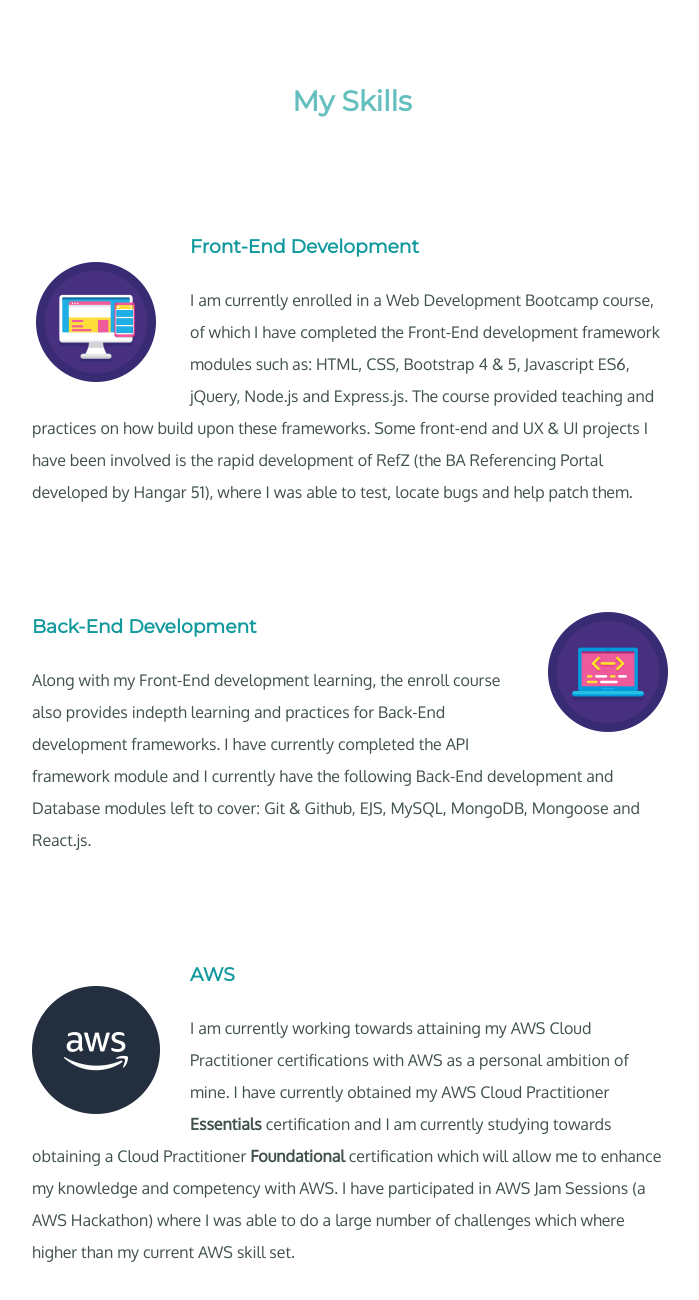
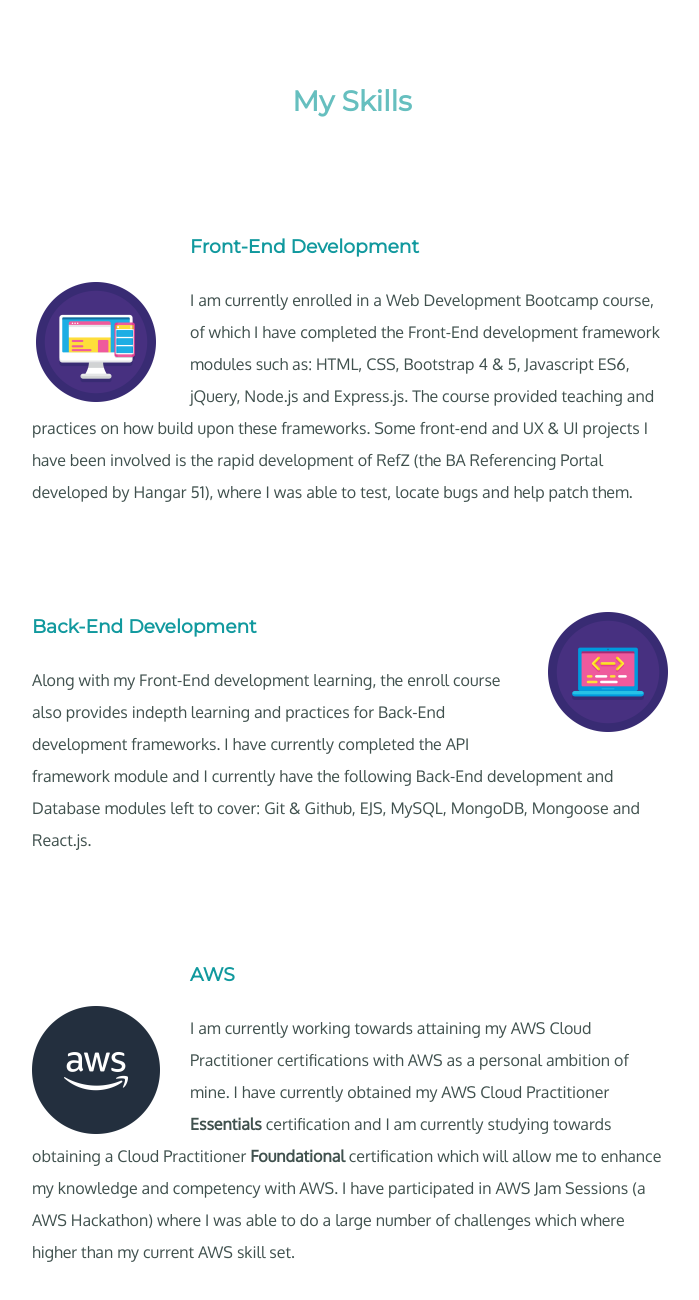
Before and after one commit to HusseinKhan22/HusseinCV.github.io, a plain HTML site: page index.html in a window 1280 px wide. Shown: the part 1418-2718 px from the top of the page, without its empty margins (288-987 px from the left). Drawn offline with Linux system fonts and the light colour scheme.

Commit message:
Update styles.css

```diff
--- a/styles.css
+++ b/styles.css
@@ -109,7 +109,7 @@ a:hover {
   width: 20%;
   float: left;
   margin-right: 30px;
-  margin-top: 30px;
+  margin-top: 50px;
 }
 
 .code-icon {
@@ -122,7 +122,7 @@ a:hover {
   width: 20%;
   float: left;
   margin-right: 30px;
-  margin-top: 30px;
+  margin-top: 50px;
 }
 
 .btn {
```
